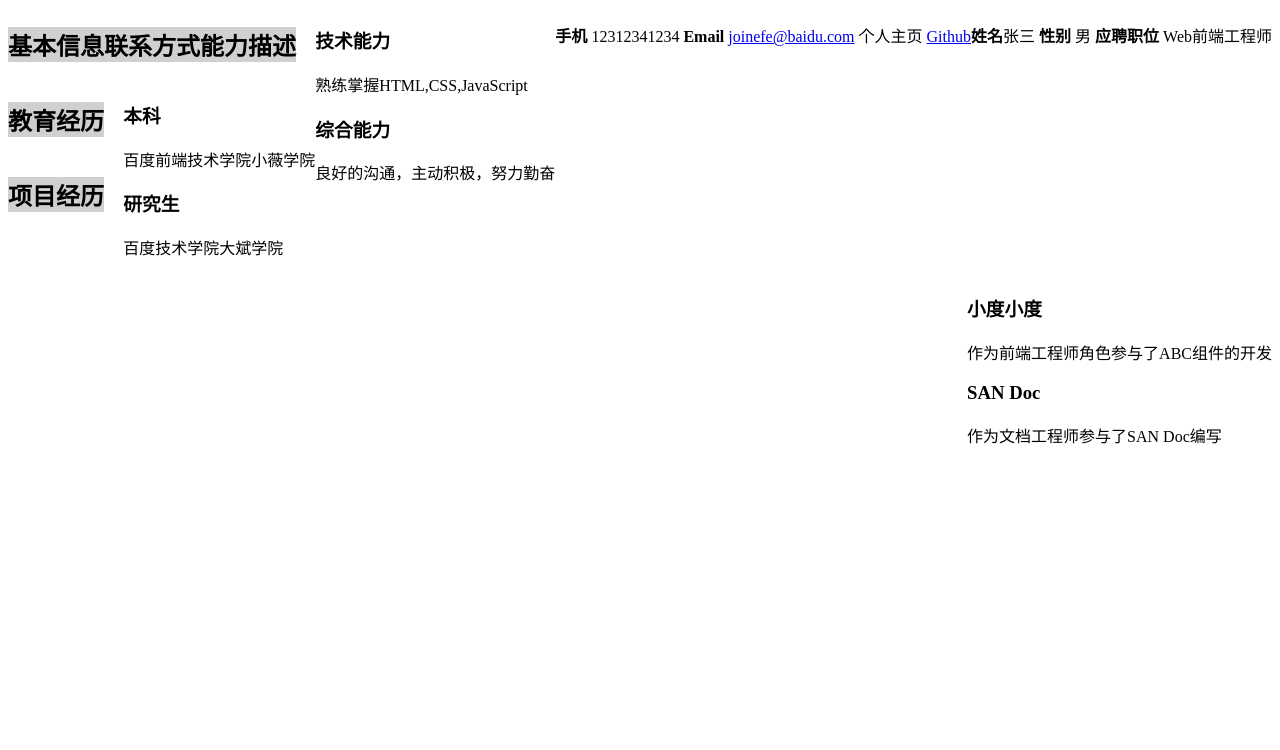
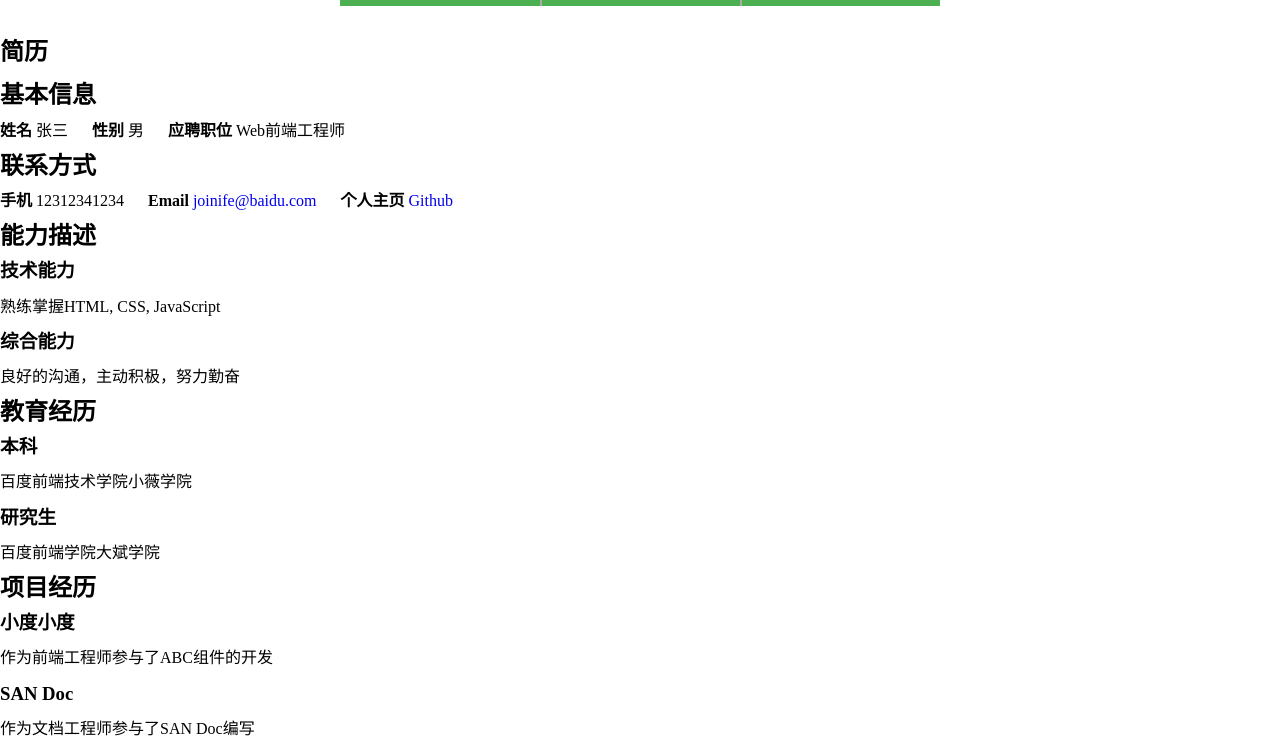
Before and after one commit to Hangyi/baidu-ife, a plain HTML site: page basic/day05-06/resume.html in a window 1280 px wide. Shown: the part 68-818 px from the top of the page. Drawn offline with Linux system fonts and the light colour scheme.

Commit message:
参考别人后修改

```diff
--- a/basic/day05-06/resume.html
+++ b/basic/day05-06/resume.html
@@ -1,51 +1,138 @@
+<html lang="en">
 <head>
     <meta charset="UTF-8">
     <title>简历</title>
-    <link rel="stylesheet" href="style_3.css"/>
+    <link rel="stylesheet" href="style_1.css"/>
+    <style>
+    #resume_selector {
+      width: 600px;
+      height: 60px;
+      margin: 0 auto 20px;
+    }
+    #resume_selector li {
+      list-style: none;
+      float: left;
+      width: 200px;
+    }
+    button::-moz-focus-inner {
+      border: none;
+    }
+    #resume_selector button {
+      background-color: #4CAF50;
+      color: white;
+      border: none;
+      padding: 15px 32px;
+      text-align: center;
+      text-decoration: none;
+      display: block;
+      font-size: 16px;
+      width: 200px;
+    }
+    #resume_selector li + li button {
+      border-left: 2px solid #aaa;
+    }
+    #resume_selector button:hover {
+      background-color: #ef4136;
+    }
+  </style>
 </head>
 
 <body>
-    <div>
+    <div id="resume_selector">
+    <ul>
+      <li><button type="button">简历一</button></li>
+      <li><button type="button">简历二</button></li>
+      <li><button type="button">简历三</button></li>
+    </ul>
+    </div>
+ <div id="main_wrapper" class="clearfix">
+    <div id="firstcolwrap">
+      <section>
         <h1>简历</h1>
+      </section>
     </div>
-
-    <div>
+    <div id="secondcolwrap">
+      <section id="basic_information" class="clearfix">
         <h2>基本信息</h2>
-        <div class="describle">
-        <p><span class="import">姓名</span>张三 <span class="import">性别</span> 男 <span class="import">应聘职位</span> Web前端工程师</p>
+        <ul class='info'>
+          <li><span>姓名 </span> 张三</li>
+          <li><span>性别 </span> 男</li>
+          <li><span>应聘职位 </span> Web前端工程师</li>
+        </ul>
+      </section>
+      <section id="contact_information" class="clearfix">
+        <h2>联系方式</h2>
+        <ul class='info'>
+          <li><span>手机 </span> 12312341234</li>
+          <li><span>Email </span> <a href="mailto:joinife@baidu.com" target="_blank">joinife@baidu.com</a></li>
+          <li><span>个人主页 </span><a href="https://github.com/zhangsan">Github</a></li>
+        </ul>
+      </section>
+      <section id="skill" class="clearfix">
+        <h2>能力描述</h2>
+        <div class="skill_wrap">
+          <article >
+            <div class="inner clearfix">
+              <h3>技术能力</h3>
+              <p>熟练掌握HTML, CSS, JavaScript</p>
             </div>
-
-
-        <h2>联系方式</h2>
-        <div class="describle">
-        <p><span class="import">手机</span> 12312341234 <span class="import">Email</span> <a href=joinefe@baidu.com>joinefe@baidu.com</a> 个人主页 <a href=github>Github</a></p>
-        </div>
-
-        <h2>能力描述</h2>
-        <div class="describle">
-            <h3 class="import">技术能力</h3>
-            <p>熟练掌握HTML,CSS,JavaScript</p>
-            <h3 class="import">综合能力</h3>
+          </article>
+          <article>
+            <div class="inner">
+              <h3>综合能力</h3>
               <p>良好的沟通，主动积极，努力勤奋</p>
             </div>
-
-
+          </article>
+        </div>
+      </section>
+      <section id="education" class="clearfix">
         <h2>教育经历</h2>
-        <div class="describle">
-            <h3 class="import">本科</h3>
+        <div class="education_wrap">
+          <article>
+            <div class="inner clearfix">
+              <h3>本科</h3>
               <p>百度前端技术学院小薇学院</p>
-            <h3 class="import">研究生</h3>
-            <p>百度技术学院大斌学院</p>
             </div>
-
-
+          </article>
+          <article>
+            <div class="inner">
+              <h3>研究生</h3>
+              <p>百度前端学院大斌学院</p>
+            </div>
+          </article>
+        </div>
+      </section>
+      <section id="project" class="clearfix">
         <h2>项目经历</h2>
-        <div class="describle">
-            <h3 class="import">小度小度</h3>
-            <p>作为前端工程师角色参与了ABC组件的开发</p>
-            <h3 class="import">SAN Doc</h3>
+        <div class="project_wrap">
+          <article>
+            <div class="inner clearfix">
+              <h3>小度小度</h3>
+              <p>作为前端工程师参与了ABC组件的开发</p>
+            </div>
+          </article>
+          <article>
+            <div class="inner">
+              <h3>SAN Doc</h3>
               <p>作为文档工程师参与了SAN Doc编写</p>
             </div>
-
+          </article>
+        </div>
+      </section>
+    </div>
   </div>
 </body>
+<script>
+  cssLink = document.querySelector('link'); //通过选择器获取文档元素
+  btns = document.querySelectorAll('button');
+  for(var i =0;i<btns.length;i++) {
+    addHandler(btns[i],i);
+  }
+  function addHandler(btn, i) {
+    var file_name="style_"+(i+1)+".css";
+    btn.addEventListener("click",function(event){
+      cssLink.href=file_name;
+    });
+  }
+</script>
+</html>
--- a/basic/day05-06/style_1.css
+++ b/basic/day05-06/style_1.css
@@ -1,3 +1,43 @@
-.import {
+* {
+  margin: 0;
+  padding: 0;
+}
+
+ul{
+    margin: 0;
+    padding: 0;
+}
+
+a {
+    text-decoration: none
+}
+
+h1 {
+    margin-bottom: 0.6em
+}
+
+h2, h3, p, li {
+  line-height: 1.8rem;
+  margin-bottom: 0.4rem;
+}
+
+ul,li {
+    list-style-type: none;
+}
+
+body {
+  padding-top: 20px;
+}
+
+span {
     font-weight: bold;
 }
+
+#ul{
+    margin-bottom: 20px;
+}
+
+.info li{
+    display: inline-block;
+    margin-right: 20px;
+}
--- a/basic/day05-06/style_2.css
+++ b/basic/day05-06/style_2.css
@@ -1,22 +1,101 @@
-.import {
-    font-weight: bold;
+* {
+  margin: 0;
+  padding: 0;
 }
 
-div:nth-of-type(1) {
-  position: fixed;
-  top: 0%;
-  left: 0;
-  width: 15%;
-  float: left;
-  color: #FFFFFF;
-  text-align: center;
-  background-color: #65A4FA;
-  height: 100%;
+* {
+  box-sizing: border-box;
+}
+
+body {
+  font-size: 10px;
+  font-family: Helvetica, Arial, sans-serif;
+}
+
+h1 {
+  font-size: 2.4rem;
+  line-height: 3.6rem;
+  margin-bottom: 0.6rem;
+}
+
+h2 {
+  font-size: 1.8rem;
+}
+
+h3 {
+  font-size: 1.6rem;
+}
+
+p {
+  font-size: 1.4rem;
+}
+
+li {
+  font-size: 1.3rem;
+  list-style-type: none;
+}
+
+h2, h3, p, li {
+  line-height: 1.8rem;
+  margin-bottom: 0.4rem;
 }
 
 
-div:nth-of-type(2) {
-  width: 85%;
-  margin-left: 150px;
-  float: right;
+.clearfix:after {
+  content: ".";
+  display: block;
+  height: 0;
+  visibility: hidden;
+  clear: both;
 }
+
+body {
+  padding-top: 20px;
+}
+
+#main_wrapper {
+  width: 960px;
+  margin: 0 auto;
+  background-color: #65A4FA;
+}
+
+#firstcolwrap {
+  float: left;
+  width: 200px;
+  color: #fff;
+}
+
+#firstcolwrap section {
+  text-align: center;
+  margin-top: 60px;
+}
+
+#secondcolwrap {
+  float: left;
+  width: 760px;
+  background-color:#fffef9;
+  padding-top: 30px;
+}
+
+#secondcolwrap section {
+  margin-bottom: 30px;
+  padding-left: 12px;
+}
+
+#secondcolwrap ul, #secondcolwrap article {
+  margin-left:16px;
+}
+
+#secondcolwrap .inner {
+  margin-top: 16px;
+  margin-left: 10px;
+}
+
+#basic_information ul, #contact_information ul {
+  float: left;
+}
+
+#basic_information li, #contact_information li {
+  float: left;
+  padding-right: 50px;
+}
--- a/basic/day05-06/style_3.css
+++ b/basic/day05-06/style_3.css
@@ -1,18 +1,137 @@
-.import {
-    font-weight: bold;
+* {
+  margin: 0;
+  padding: 0;
+}
+
+* {
+  box-sizing: border-box;
+}
+
+body {
+  font-size: 10px;
+  font-family: Helvetica, Arial, sans-serif;
 }
 
 h1 {
-    float: top;
-    color: #FFFFFF;
-    background-color: #5B5B5B;
+  font-size: 1.6rem;
+  line-height: 2.0rem;
+  margin-bottom: 0.2rem;
 }
 
 h2 {
-    float: left;
-    background-color: #D0D0D0;
+  font-size: 1.4rem;
 }
 
-.describle {
-    float: right;
+h3 {
+  font-size: 1.2rem;
 }
+
+p {
+  font-size: 1.0rem;
+}
+
+li {
+  font-size: 1.0rem;
+  list-style-type: none;
+}
+
+h2, h3, p, li {
+  line-height: 1.6rem;
+  margin-bottom: 0.2rem;
+}
+
+a {
+  outline: none;
+  text-decoration: none;
+  padding: 2px 1px 0;
+}
+
+a:link {
+  color: inherit;
+}
+
+a:visited {
+  color: #437A16;
+}
+
+a:focus {
+  border-bottom: 1px solid;
+  background: #BAE498;
+}
+
+a:hover {
+  border-bottom: 1px solid;
+  background: #CDFEAA;
+}
+
+a:active {
+  background: #265301;
+  color: #CDFEAA;
+}
+
+.clearfix:after {
+  content: ".";
+  display: block;
+  height: 0;
+  visibility: hidden;
+  clear: both;
+}
+
+body {
+  padding-top: 20px;
+}
+
+#main_wrapper {
+  width: 960px;
+  margin: 0 auto;
+  background-color: #fffef9;
+}
+
+#firstcolwrap section {
+  padding: 20px 30px;
+  color: #fff;
+  background-color: #4f5555;
+}
+
+#secondcolwrap section {
+  width: 960px;
+  border-bottom: 2px solid #a1a3a6;
+}
+
+#secondcolwrap section > * {
+  padding-top: 20px;
+  padding-left: 10px;
+}
+
+#secondcolwrap h2 {
+  float: left;
+  width: 160px;
+  height: 140px;
+  text-align: center;
+  background-color: #8a8c8e;
+  margin-bottom: 0;
+}
+
+#secondcolwrap ul {
+  float: left;
+  width: 800px;
+  background-color: #fffef9;
+}
+
+#basic_information li, #contact_information li {
+  float: left;
+  padding-right: 50px;
+}
+
+#secondcolwrap .skill_wrap, #secondcolwrap .education_wrap, #secondcolwrap .project_wrap {
+  float: left;
+  width: 800px;
+}
+
+.inner h3 {
+  float: left;
+}
+
+.inner p {
+  float: left;
+}
```
Also changed, not shown: 1 other file. Lines whose indentation alone changed are shown as unchanged.
